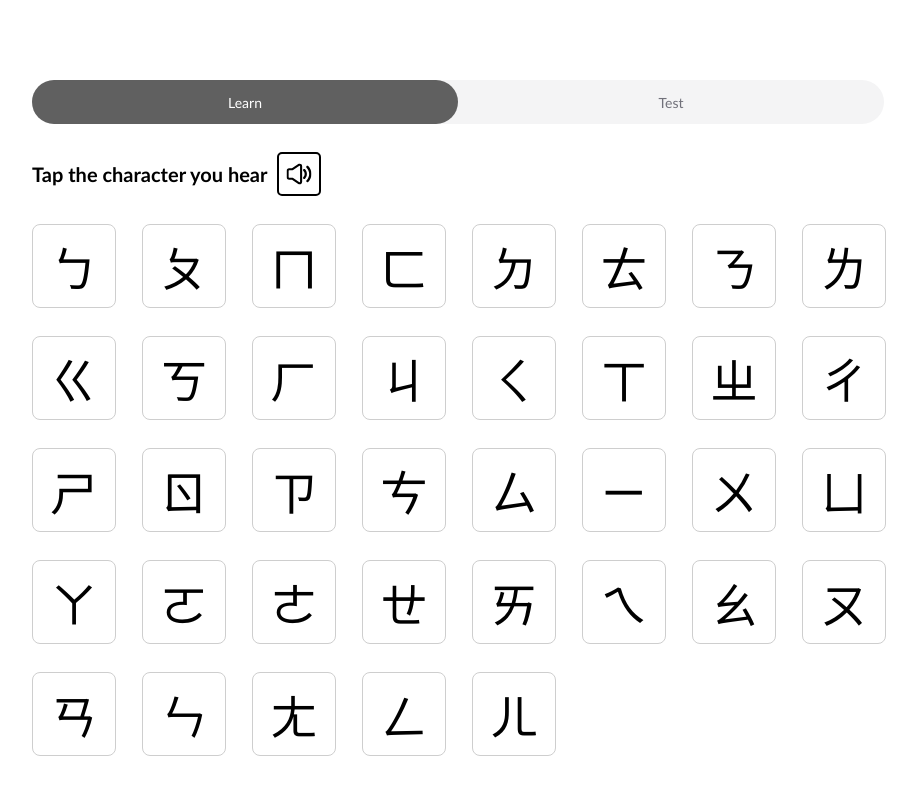
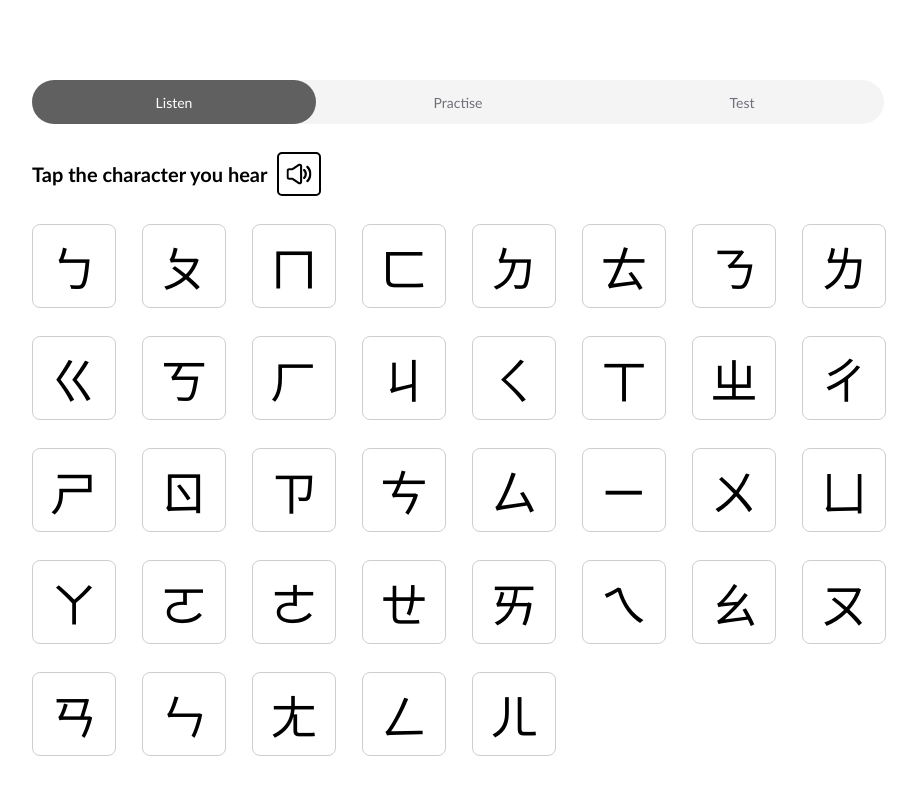
Before and after one commit to jackharvey1/zh, a React (Create React App) app: page / in a window 1280 px wide. Shown: the top 794 px of the page, without its empty margins (182-1099 px from the left). Built offline with nearby package versions, Linux system fonts and the light colour scheme.

Commit message:
Update navbar items
Rename learn to practise and add listen

```diff
--- a/src/components/navbar.js
+++ b/src/components/navbar.js
@@ -1,7 +1,7 @@
 import './stylesheet.css';
 import { useState } from 'react';
 
-const buttons = ['Learn', 'Test'];
+const buttons = ['Listen', 'Practise', 'Test'];
 
 export default () => {
     const [position, setPosition] = useState(0);
```
